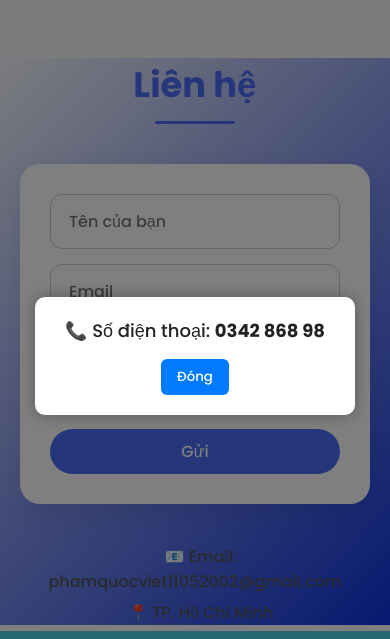
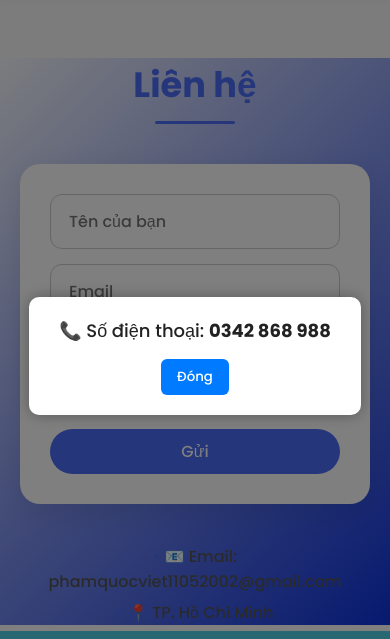
Before and after one commit to QuootZieec/profile, a plain HTML site: page index.html in a window 390 px wide. Both pictures are taken after a click on the link 325 px from the left and 3955 px from the top of the page. Shown: the part 3271-3910 px from the top of the page. Drawn offline with Linux system fonts and the light colour scheme.

Commit message:
update phone

```diff
--- a/index.html
+++ b/index.html
@@ -155,7 +155,7 @@
 
     document.getElementById("showPhone").addEventListener("click", (e) => {
       e.preventDefault();
-      infoText.innerHTML = "📞 Số điện thoại: <b>0342 868 98</b>";
+      infoText.innerHTML = "📞 Số điện thoại: <b>0342 868 988</b>";
       infoPopup.style.display = "flex";
     });
 
```
